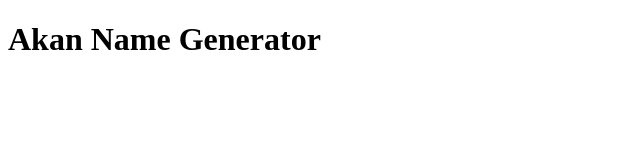
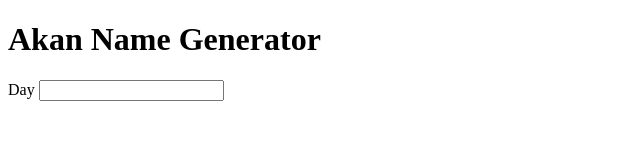
Before and after one commit to jeremymwaura-hub/akan-name-generator, a plain HTML site: page index.html in a window 1280 px wide. Shown: the whole page, without its empty margins (0-640 px from the left). Drawn offline with Linux system fonts and the light colour scheme.

Commit message:
Add form structure for Akan name input in index.html

```diff
--- a/index.html
+++ b/index.html
@@ -8,6 +8,9 @@
 <body>
     <div class="card">
         <h1>Akan Name Generator</h1>
+        <form id="akanForm">
+            <label for="day">Day</label>
+            <input type="number" id="day"required>
     </div>
 </body>
 </html>
```
